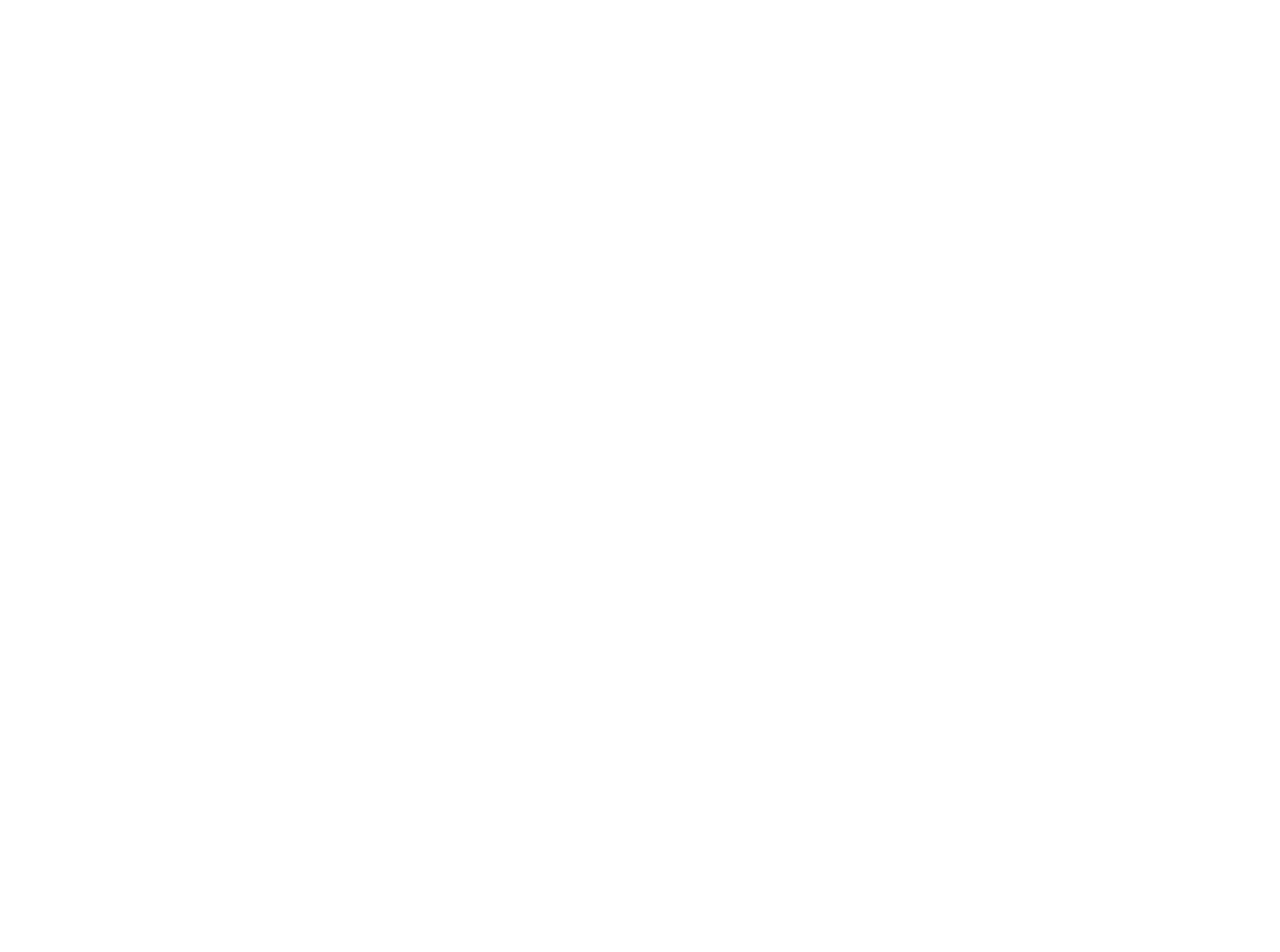
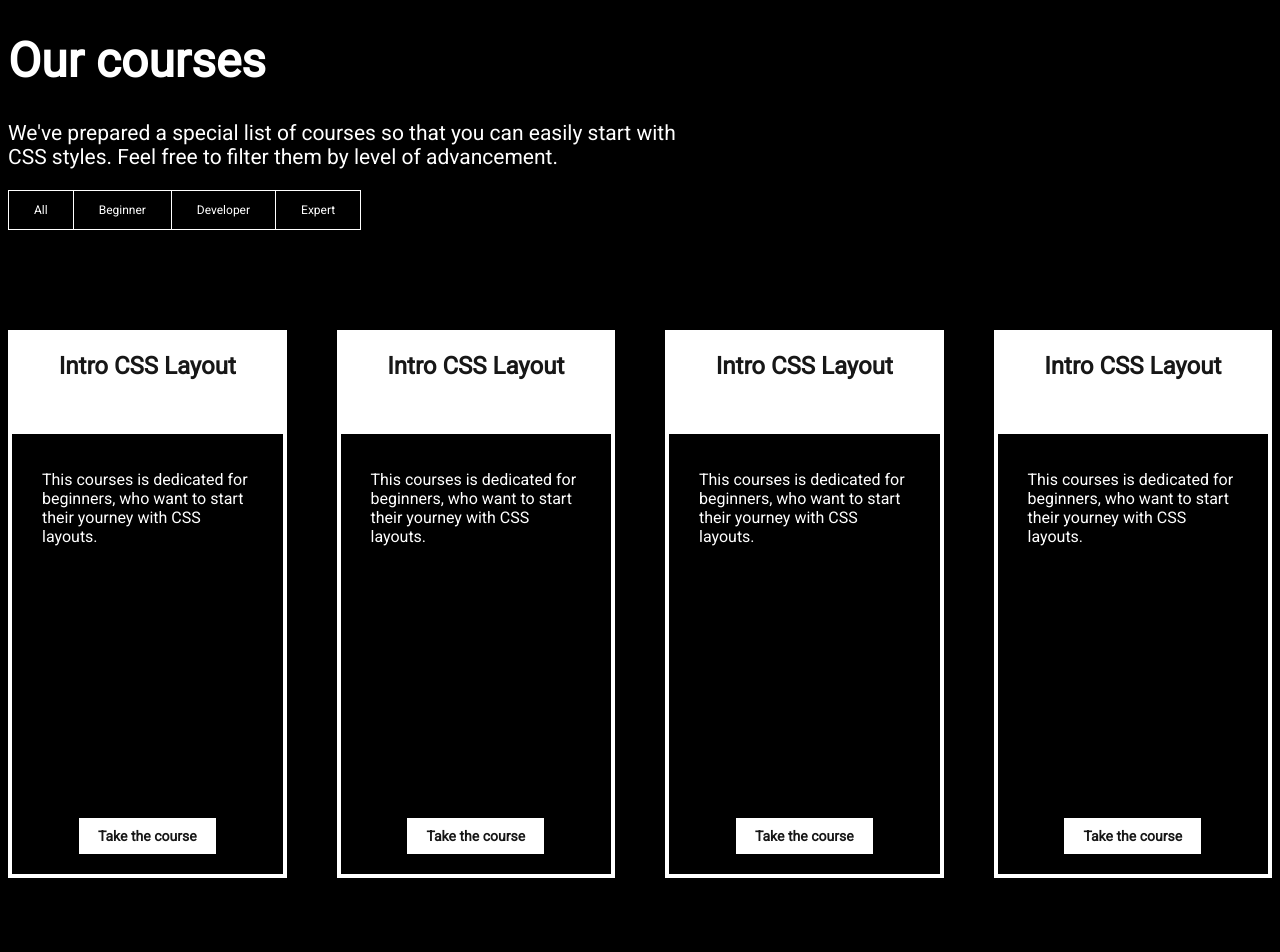
Before and after one commit to OskarJot/Layouty, a plain HTML site: page blockwindows.html in a window 1280 px wide. Shown: the top 952 px of the page. Before the commit the page ends 800 px from the top, so only its background shows below. Drawn offline with Linux system fonts and the light colour scheme.

Commit message:
Grid layout RWD

```diff
--- a/blockwindows.css
+++ b/blockwindows.css
@@ -0,0 +1,96 @@
+* {
+    background-color: black;
+    color: white;
+    font-family: 'Roboto';
+}
+
+.info {
+    max-width: 700px;
+}
+
+.info__title {
+    font-size: 48px;
+}
+
+.info__paragraph {
+    font-size: 21px;
+}
+
+.filters {
+    padding: 0;
+    display: flex;
+    list-style: none;
+}
+
+.filters__item {
+    border: 1px solid white;
+}
+
+.filters__item:not(:last-child) {
+    border-right: none;
+}
+
+.filters__button {
+        font-size: 12px;
+        font-family: 'Roboto';
+        background: transparent;
+        padding: 12px 25px;
+        border: none;
+        color: white;
+    }
+
+button:active {
+    background: white;
+    color: #171717;
+}
+
+.item__button__button {
+    margin-top: 50px;
+    background-color: white;
+    border: none;
+    font-size: 14px;
+    font-family: 'Roboto';
+    color: #171717;
+    padding: 10px 19px;
+    font-weight: 600;
+    display: block;
+}
+
+.container {
+    margin-top: 100px;
+    display: grid;
+    grid-template-columns: repeat(auto-fill, minmax(250px, 1fr));
+    grid-gap: 100px 50px;
+
+}
+
+.item {
+    border: 2px solid white;
+    display: grid;
+    min-height: 400px;
+    grid-template-rows: 100px 1fr;
+}
+
+.item__content {
+    padding: 20px 30px;
+    min-height: 400px;
+    border: 2px solid white;
+    display: flex;
+    justify-content: space-between;
+    flex-direction: column;
+    align-items: center;
+}
+
+.item__header {
+    background-color: white;
+    display: flex;
+    justify-content: center;
+    align-content: center;
+    padding: 20px 30px;
+}
+
+.item__title {
+    margin: 0;
+    color: #171717;
+    background-color: white;
+}
--- a/blockwindows.html
+++ b/blockwindows.html
@@ -0,0 +1,152 @@
+<!DOCTYPE html>
+<html lang="en">
+<head>
+    <meta charset="UTF-8">
+    <meta name="viewport" content="width=device-width, initial-scale=1.0">
+    <title>Grid Layout</title>
+    <link href="https://fonts.googleapis.com/css2?family=Roboto&display=swap" rel="stylesheet">
+    <link rel="stylesheet" href="blockwindows.css">
+</head>
+<body>
+    <div class="info">
+        <h1 class="info__title">Our courses</h1>
+        <p class="info__paragraph">
+            We've prepared a special list of courses so that you can easily start with CSS styles. Feel free to filter them by level of advancement.
+        </p>
+    </div>
+    <ul class="filters">
+        <li class="filters__item"><button class="filters__button">All</button></li>
+        <li class="filters__item"><button class="filters__button">Beginner</button></li>
+        <li class="filters__item"><button class="filters__button">Developer</button></li>
+        <li class="filters__item"><button class="filters__button">Expert</button></li>
+    </ul>
+    <div class="container">
+        <div class="item">
+            <div class="item__header">
+                <h2 class="item__title">Intro CSS Layout</h2>
+            </div>
+            <div class="item__content">
+                <p class="item__paragraph">This courses is dedicated for beginners, who want to start their yourney with CSS layouts.</p>
+                <button class="item__button__button">Take the course</button>
+            </div>
+        </div>
+        <div class="item">
+            <div class="item__header">
+                <h2 class="item__title">Intro CSS Layout</h2>
+            </div>
+            <div class="item__content">
+                <p class="item__paragraph">This courses is dedicated for beginners, who want to start their yourney with CSS layouts.</p>
+                <button class="item__button__button">Take the course</button>
+            </div>
+        </div>
+        <div class="item">
+            <div class="item__header">
+                <h2 class="item__title">Intro CSS Layout</h2>
+            </div>
+            <div class="item__content">
+                <p class="item__paragraph">This courses is dedicated for beginners, who want to start their yourney with CSS layouts.</p>
+                <button class="item__button__button">Take the course</button>
+            </div>
+        </div>
+        <div class="item">
+            <div class="item__header">
+                <h2 class="item__title">Intro CSS Layout</h2>
+            </div>
+            <div class="item__content">
+                <p class="item__paragraph">This courses is dedicated for beginners, who want to start their yourney with CSS layouts.</p>
+                <button class="item__button__button">Take the course</button>
+            </div>
+        </div>
+        <div class="item">
+            <div class="item__header">
+                <h2 class="item__title">Intro CSS Layout</h2>
+            </div>
+            <div class="item__content">
+                <p class="item__paragraph">This courses is dedicated for beginners, who want to start their yourney with CSS layouts.</p>
+                <button class="item__button__button">Take the course</button>
+            </div>
+        </div>
+        <div class="item">
+            <div class="item__header">
+                <h2 class="item__title">Intro CSS Layout</h2>
+            </div>
+            <div class="item__content">
+                <p class="item__paragraph">This courses is dedicated for beginners, who want to start their yourney with CSS layouts.</p>
+                <button class="item__button__button">Take the course</button>
+            </div>
+        </div>
+        <div class="item">
+            <div class="item__header">
+                <h2 class="item__title">Intro CSS Layout</h2>
+            </div>
+            <div class="item__content">
+                <p class="item__paragraph">This courses is dedicated for beginners, who want to start their yourney with CSS layouts.</p>
+                <button class="item__button__button">Take the course</button>
+            </div>
+        </div>
+        <div class="item">
+            <div class="item__header">
+                <h2 class="item__title">Intro CSS Layout</h2>
+            </div>
+            <div class="item__content">
+                <p class="item__paragraph">This courses is dedicated for beginners, who want to start their yourney with CSS layouts.</p>
+                <button class="item__button__button">Take the course</button>
+            </div>
+        </div>
+        <div class="item">
+            <div class="item__header">
+                <h2 class="item__title">Intro CSS Layout</h2>
+            </div>
+            <div class="item__content">
+                <p class="item__paragraph">This courses is dedicated for beginners, who want to start their yourney with CSS layouts.</p>
+                <button class="item__button__button">Take the course</button>
+            </div>
+        </div>
+        <div class="item">
+            <div class="item__header">
+                <h2 class="item__title">Intro CSS Layout</h2>
+            </div>
+            <div class="item__content">
+                <p class="item__paragraph">This courses is dedicated for beginners, who want to start their yourney with CSS layouts.</p>
+                <button class="item__button__button">Take the course</button>
+            </div>
+        </div>
+        <div class="item">
+            <div class="item__header">
+                <h2 class="item__title">Intro CSS Layout</h2>
+            </div>
+            <div class="item__content">
+                <p class="item__paragraph">This courses is dedicated for beginners, who want to start their yourney with CSS layouts.</p>
+                <button class="item__button__button">Take the course</button>
+            </div>
+        </div>
+        <div class="item">
+            <div class="item__header">
+                <h2 class="item__title">Intro CSS Layout</h2>
+            </div>
+            <div class="item__content">
+                <p class="item__paragraph">This courses is dedicated for beginners, who want to start their yourney with CSS layouts.</p>
+                <button class="item__button__button">Take the course</button>
+            </div>
+        </div>
+        <div class="item">
+            <div class="item__header">
+                <h2 class="item__title">Intro CSS Layout</h2>
+            </div>
+            <div class="item__content">
+                <p class="item__paragraph">This courses is dedicated for beginners, who want to start their yourney with CSS layouts.</p>
+                <button class="item__button__button">Take the course</button>
+            </div>
+        </div>
+        <div class="item">
+            <div class="item__header">
+                <h2 class="item__title">Intro CSS Layout</h2>
+            </div>
+            <div class="item__content">
+                <p class="item__paragraph">This courses is dedicated for beginners, who want to start their yourney with CSS layouts.</p>
+                <button class="item__button__button">Take the course</button>
+            </div>
+        </div>
+    </div>
+</body>
+</html>
--- a/index.css
+++ b/index.css
@@ -0,0 +1,9 @@
+* {
+    background-color: black;
+    color: white;
+    font-family: Roboto;
+}
+
+a {
+    text-decoration: none;
+}
```
Also changed, not shown: index.html (+3 -1 lines).
